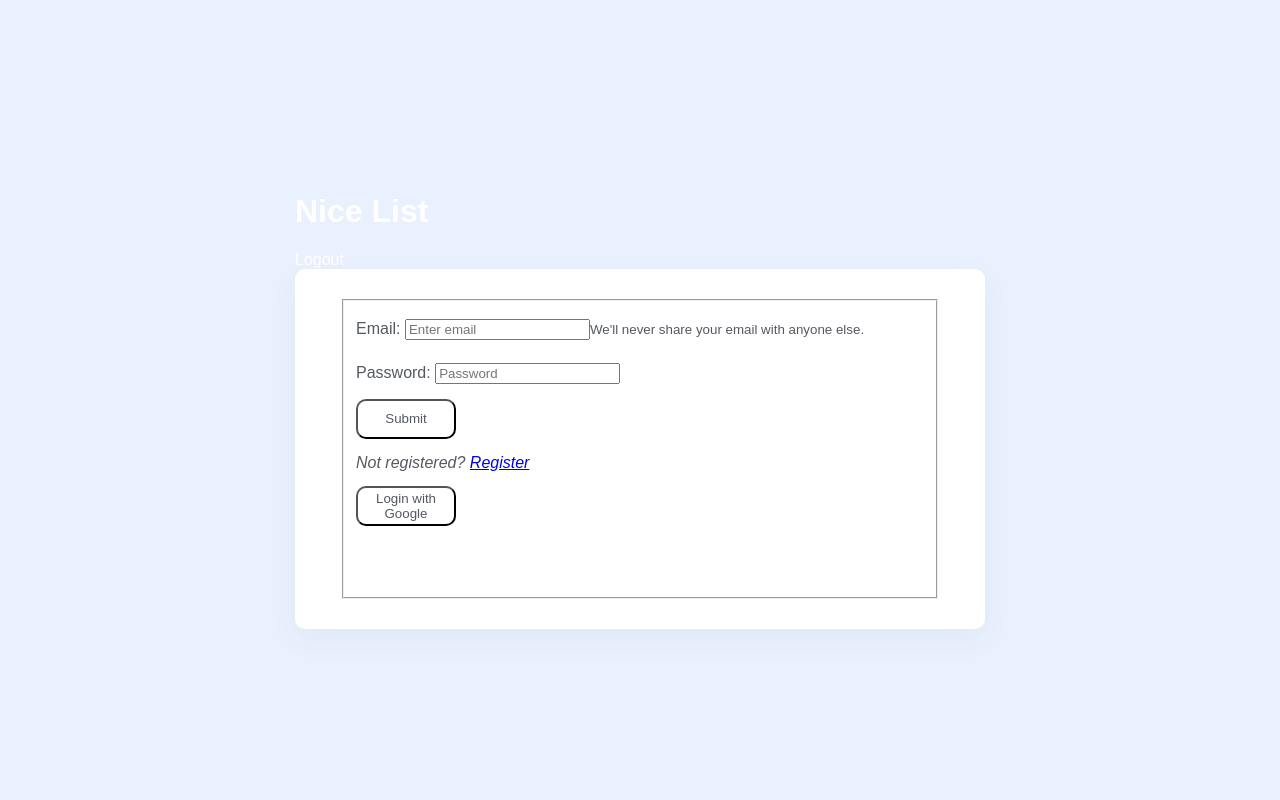
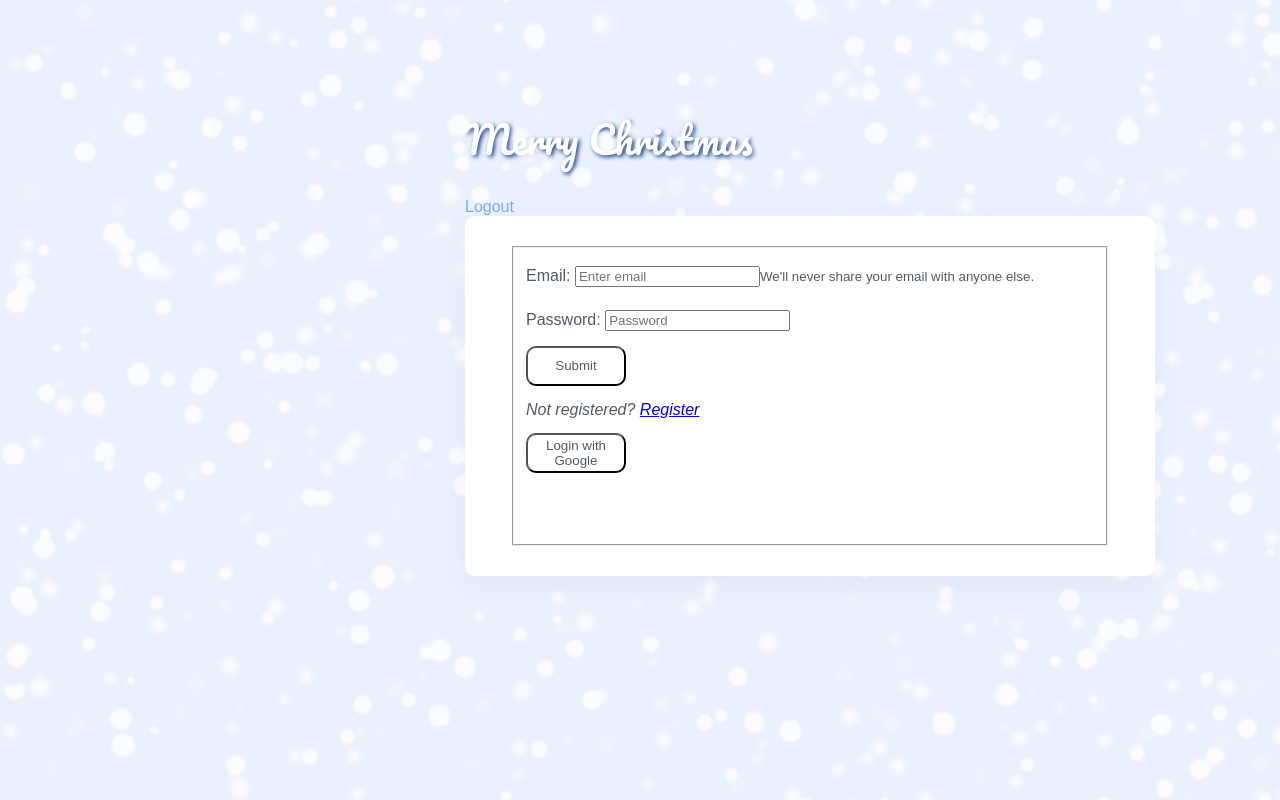
Before and after one commit to sageklein/My-List, a React (Create React App) app: page /login in a window 1280 px wide. Built offline with nearby package versions, Linux system fonts and the light colour scheme; no server answers.

Commit message:
repositioned the list, fixed the header

```diff
--- a/public/index.html
+++ b/public/index.html
@@ -5,6 +5,8 @@
 		<link rel="icon" href="%PUBLIC_URL%/favicon.ico" />
 		<meta name="viewport" content="width=device-width, initial-scale=1" />
 		<meta name="theme-color" content="#000000" />
+		<link rel="preconnect" href="https://fonts.gstatic.com">
+<link href="https://fonts.googleapis.com/css2?family=Pacifico&display=swap" rel="stylesheet">
 		<meta
 			name="description"
 			content="Web site created using create-react-app"
@@ -28,6 +30,8 @@
 	</head>
 	<body>
 		<noscript>You need to enable JavaScript to run this app.</noscript>
-		<div id="root"></div>
+		<div id="root">
+
+    </div>
 	</body>
 </html>
--- a/src/App.js
+++ b/src/App.js
@@ -6,8 +6,15 @@ import { FirebaseProvider } from "./components/fbAuth/FirebaseProvider";
 
 function App() {
 	return (
-		<div className="App">
-			<h1>Nice List</h1>
+		<div className="wrapper">
+			<div className="snow layer1 a"></div>
+			<div className="snow layer1"></div>
+			<div className="snow layer2 a"></div>
+			<div className="snow layer2"></div>
+			<div className="snow layer3 a"></div>
+			<div className="snow layer3"></div>
+			<div className="content">
+					<h1>Merry Christmas</h1>
 				<Router>
 					<FirebaseProvider>
 						<Header />
@@ -15,6 +22,7 @@ function App() {
 					</FirebaseProvider>
 				</Router>
 			</div>
+		</div>
 	);
 }
 
--- a/src/components/Header.js
+++ b/src/components/Header.js
@@ -8,6 +8,7 @@ export const Header = () => {
 	return (
 		<>
 			<h2></h2>
+
 			<a
 				aria-current="page"
 				className="nav-link"
--- a/src/components/journal/ChrisList.js
+++ b/src/components/journal/ChrisList.js
@@ -40,7 +40,7 @@ export const ChrisList = () => {
 
 	return (
 		<>
-			<h4>Christmas List</h4>
+			<h4>Nice List</h4>
 			<div id="checklist">
 				{listArray.map((item) => {
 					return (
--- a/src/custom.scss
+++ b/src/custom.scss
@@ -1,4 +1,10 @@
-.Form{
+.content {
+	text-align: left;
+	margin: auto;
+	width: 350px;
+	padding: 80px;
+}
+.Form {
 	background: #ffffff;
 	color: #545961;
 	width: 600px;
@@ -10,7 +16,7 @@
 	display: grid;
 	line-height: 2.8;
 }
-Button{
+Button {
 	background: #ffffff;
 	color: #545961;
 	width: 100px;
@@ -22,7 +28,7 @@ Button{
 	--background: #ffffff;
 	--text: #545961;
 	--check: #7caafa;
-  --disabled: #C3C8DE;
+	--disabled: #c3c8de;
 	--width: 210px;
 	--height: 520px;
 	--border-radius: 10px;
@@ -43,10 +49,10 @@ Button{
 		display: grid;
 		align-items: center;
 		width: fit-content;
-    transition: color .3s ease;
+		transition: color 0.3s ease;
 		&::before,
 		&::after {
-      content:"";
+			content: "";
 			position: absolute;
 		}
 		&::before {
@@ -55,7 +61,7 @@ Button{
 			left: -27px;
 			background: var(--check);
 			border-radius: 2px;
-      transition: background .3s ease;
+			transition: background 0.3s ease;
 		}
 		&:after {
 			height: 4px;
@@ -80,7 +86,7 @@ Button{
 		align-items: center;
 		&::before,
 		&::after {
-      content:"";
+			content: "";
 			position: absolute;
 			height: 2px;
 			top: auto;
@@ -99,20 +105,20 @@ Button{
 		}
 		&:checked {
 			&::before {
-        animation: check-01 .4s ease forwards;
+				animation: check-01 0.4s ease forwards;
 			}
 			&::after {
-        animation: check-02 .4s ease forwards;
+				animation: check-02 0.4s ease forwards;
 			}
 			+ label {
 				color: var(--disabled);
-        animation: move .3s ease .1s forwards;
+				animation: move 0.3s ease 0.1s forwards;
 				&::before {
 					background: var(--disabled);
-          animation: slice .4s ease forwards;
+					animation: slice 0.4s ease forwards;
 				}
 				&::after {
-          animation: firework .5s ease forwards .1s;
+					animation: firework 0.5s ease forwards 0.1s;
 				}
 			}
 		}
@@ -186,30 +192,43 @@ Button{
 @keyframes firework {
 	0% {
 		opacity: 1;
-    box-shadow: 0 0 0 -2px #7caafa, 0 0 0 -2px #7caafa, 0 0 0 -2px #7caafa, 0 0 0 -2px #7caafa, 0 0 0 -2px #7caafa, 0 0 0 -2px #7caafa;
+		box-shadow: 0 0 0 -2px #7caafa, 0 0 0 -2px #7caafa, 0 0 0 -2px #7caafa,
+			0 0 0 -2px #7caafa, 0 0 0 -2px #7caafa, 0 0 0 -2px #7caafa;
 	}
 	30% {
 		opacity: 1;
 	}
 	100% {
 		opacity: 0;
-    box-shadow: 0 -15px 0 0px #7caafa, 14px -8px 0 0px #7caafa, 14px 8px 0 0px #7caafa, 0 15px 0 0px #7caafa, -14px 8px 0 0px #7caafa, -14px -8px 0 0px #7caafa;
+		box-shadow: 0 -15px 0 0px #7caafa, 14px -8px 0 0px #7caafa,
+			14px 8px 0 0px #7caafa, 0 15px 0 0px #7caafa,
+			-14px 8px 0 0px #7caafa, -14px -8px 0 0px #7caafa;
 	}
 }
 
 h4 {
 	color: #7caafa;
 	size: 14px;
-  font: 400 16px 'Varela Round', sans-serif;
+	font: 400 16px "Varela Round", sans-serif;
 }
-.nav-link{
+h1 {
+	color: white;
+	font: 500 38px "Pacifico", cursive;
+	text-shadow: 2px 2px 4px #1e468a;
+}
+
+a.nav-link {
 	align-content: right;
+	color: #7caafa;
 }
 //--- ## BASIC #############
 body {
+	margin: 0;
+	overflow: hidden;
+	filter: drop-shadow(0 0 10px white);
 	background: #e9f1fe;
 	height: 100vh;
-  font: 400 16px 'Varela Round', sans-serif;
+	font: 400 16px "Varela Round", sans-serif;
 	display: flex;
 	flex-direction: column;
 	justify-content: center;
@@ -222,12 +241,114 @@ body {
 		> a {
 			display: block;
 			width: 30px;
-      opacity: .2;
-      transform: scale(var(--scale, .8));
-      transition: transform .3s cubic-bezier(0.38,-0.12, 0.24, 1.91);
+			opacity: 0.2;
+			transform: scale(var(--scale, 0.8));
+			transition: transform 0.3s cubic-bezier(0.38, -0.12, 0.24, 1.91);
 			&:hover {
 				--scale: 1;
 			}
 		}
 	}
 }
+
+@function random_range($min, $max) {
+	$rand: random();
+	$random_range: $min + floor($rand * (($max - $min) + 1));
+	@return $random_range;
+}
+
+.wrapper {
+	width: 100vw;
+	height: 100vh;
+	background: #e9f1fe;
+}
+$s1: "";
+$s2: "";
+$s3: "";
+@for $i from 1 through 300 {
+	$s1: $s1 +
+		random(1000) *
+		0.1vw +
+		" " +
+		random(1000) *
+		0.1vh +
+		" " +
+		0 +
+		" " +
+		random(50) *
+		-0.01rem +
+		#fff;
+	$s2: $s2 +
+		random(1000) *
+		0.1vw +
+		" " +
+		random(1000) *
+		0.1vh +
+		" " +
+		0 +
+		" " +
+		random(50) *
+		-0.01rem +
+		#fff;
+	$s3: $s3 +
+		random(1000) *
+		0.1vw +
+		" " +
+		random(1000) *
+		0.1vh +
+		" " +
+		0 +
+		" " +
+		random(50) *
+		-0.01rem +
+		#fff;
+	@if $i < 300 {
+		$s1: $s1 + ",";
+		$s2: $s2 + ",";
+		$s3: $s3 + ",";
+	}
+}
+.snow {
+	border-radius: 50%;
+	opacity: 0.8;
+	position: absolute;
+	top: -100vh;
+	animation-name: fall;
+	animation-timing-function: linear;
+	animation-iteration-count: infinite;
+}
+.layer1 {
+	width: 1.5rem;
+	height: 1.5rem;
+	filter: blur(1.5px);
+	box-shadow: #{$s1};
+	animation-duration: 6s;
+}
+.layer1.a {
+	animation-delay: -3s;
+}
+.layer2 {
+	width: 1.2rem;
+	height: 1.2rem;
+	filter: blur(3px);
+	box-shadow: #{$s2};
+	animation-duration: 8s;
+}
+.layer2.a {
+	animation-delay: -4s;
+}
+.layer3 {
+	width: 0.8rem;
+	height: 0.8rem;
+	filter: blur(6px);
+	box-shadow: #{$s3};
+	animation-duration: 10s;
+}
+.layer3.a {
+	animation-delay: -5s;
+}
+@keyframes fall {
+	100% {
+		transform: translateY(200vh);
+	}
+}
--- a/src/index.css
+++ b/src/index.css
@@ -4,10 +4,10 @@ body {
   margin: 0;
   padding: 0;
   font-size: 12px;
-  font-family: "Roboto", sans-serif;
-  color: #fff;
-  background: url(https://freefrontend.com/assets/img/css-snippets-demo/002.jpg) no-repeat center center fixed;
-  background-size: cover;
+  overflow: hidden;
+  filter: drop-shadow(0 0 10px white);
+  background: #e9f1fe;
+  height: 100vh;
 }
 
 .list--wrapper {
--- a/src/index.js
+++ b/src/index.js
@@ -10,7 +10,7 @@ import firebase from "firebase/app";
 firebase.initializeApp(firebaseConfig);
 ReactDOM.render(
 	<React.StrictMode>
-		<App />
+			<App />
 	</React.StrictMode>,
 	document.getElementById("root")
 );
```
Lines whose indentation alone changed are shown as unchanged.
